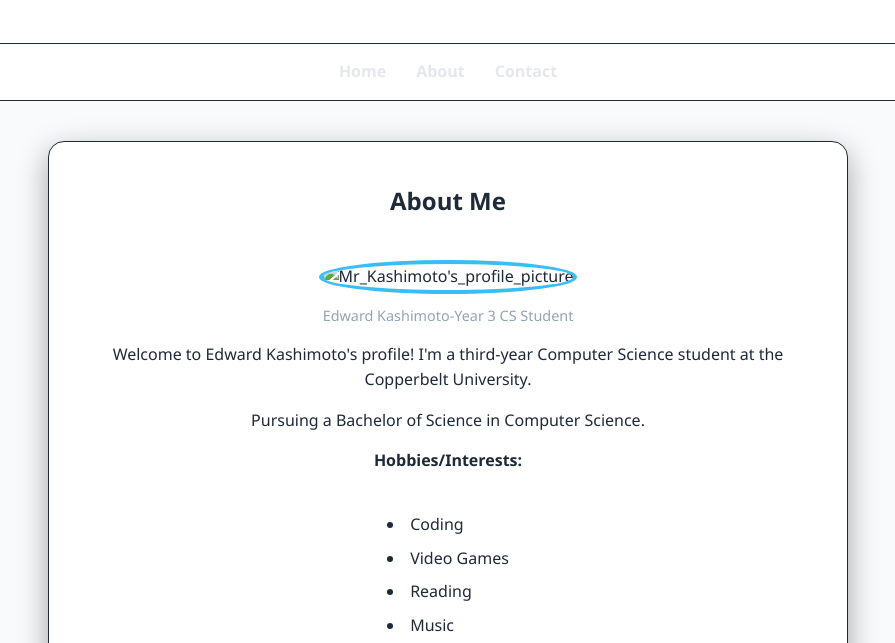
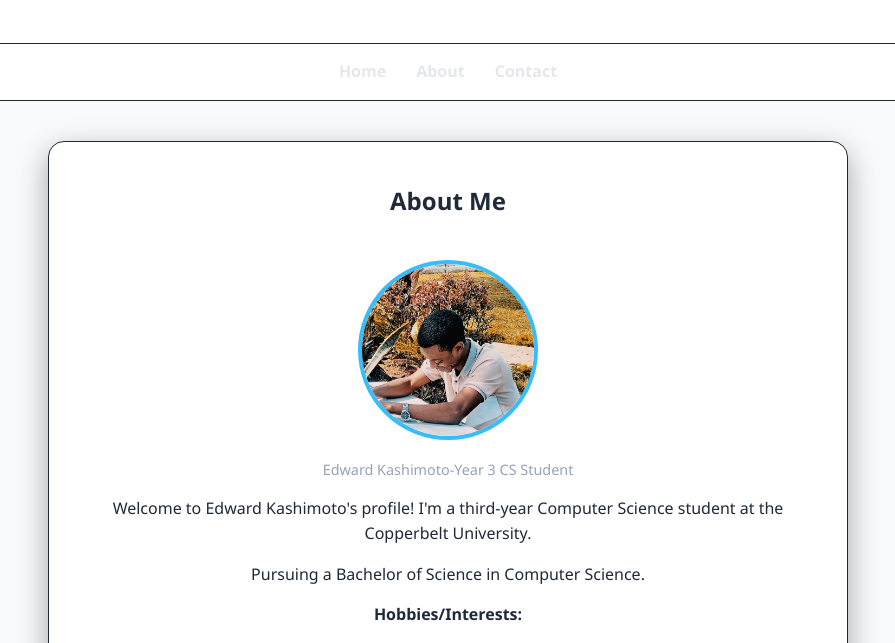
Before and after one commit to edwardkashimoto/cs361-module1, a plain HTML site: page module2/profile.html in a window 1280 px wide. Shown: the part 141-784 px from the top of the page, without its empty margins (192-1087 px from the left). Drawn offline with Linux system fonts and the light colour scheme.

Commit message:
Fix profile picture format and HTML structure
Updated profile picture format and corrected HTML structure.

```diff
--- a/module2/profile.html
+++ b/module2/profile.html
@@ -28,7 +28,7 @@
         <h2>About Me</h2>
 
         <figure>
-            <img src="picme.jpg" class="profile-pic" alt="Mr_Kashimoto's_profile_picture">
+            <img src="picme.jpeg" class="profile-pic" alt="Mr_Kashimoto's_profile_picture">
             <figcaption>Edward Kashimoto-Year 3 CS Student</figcaption>
         </figure>
 
```
